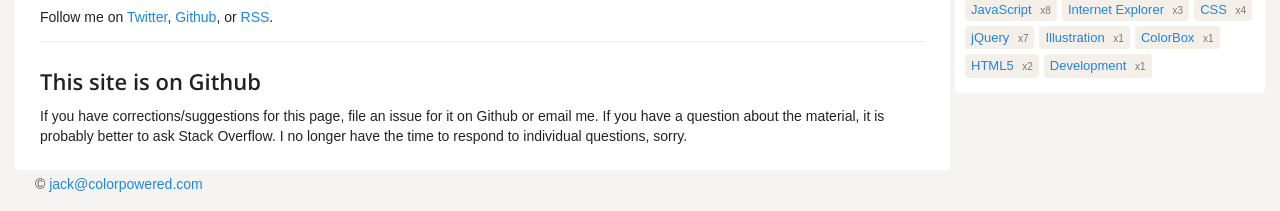
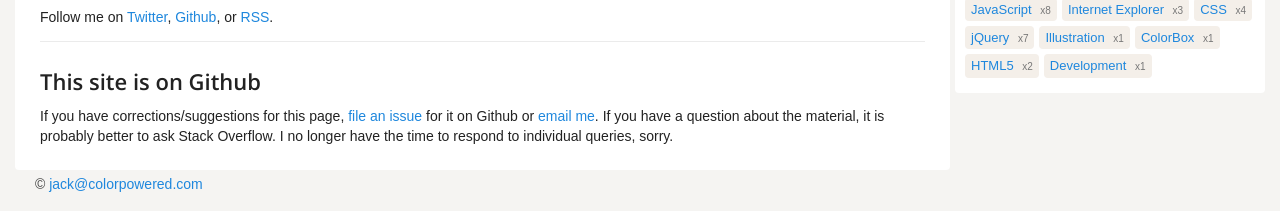
Before and after one commit to jackmoore/jackmoore.github.io, a Jekyll site: the page built from _posts/2011-10-05-tragedy-struck-on-threadless.md, in a window 1280 px wide. Shown: the part 740-951 px from the top of the page. Built offline with Jekyll 4.4.1, drawn with Linux system fonts in a browser that asks for light colours; nearby versions of some CDN libraries; Markdown is read by kramdown in place of the engine named in the settings; some of the changed lines change nothing that is shown.

Commit message:
Added link to repository

```diff
--- a/_layouts/post.html
+++ b/_layouts/post.html
@@ -1,8 +1,12 @@
 {% include header %}
 <h1>{{ page.title }}</h1>
 <hr>
+{% if page.date %}
 <p class='date'>{{ page.date | date: "%B %e, %Y" }}</p>
+{% endif %}
+{% if page.meta %}
 <p class='description'>{{ page.meta }}</p>
+{% endif %}
 <hr>
 {{ content }}
 <hr>
@@ -10,5 +14,5 @@
 <p>Follow me on <a href="https://twitter.com/#!/jacklmoore" rel='me'>Twitter</a>, <a href="https://github.com/jackmoore" rel='me'>Github</a>, or <a href="/rss">RSS</a>.</p>
 <hr>
 <h2>This site is on Github</h2>
-<p>If you have corrections/suggestions for this page, file an issue for it on Github or email me.  If you have a question about the material, it is probably better to ask Stack Overflow.  I no longer have the time to respond to individual questions, sorry.</p>
+<p>If you have corrections/suggestions for this page, <a href='https://github.com/jackmoore/jackmoore.github.com'>file an issue</a> for it on Github or <a href='mailto:hello@jacklmoore.com'>email me</a>.  If you have a question about the material, it is probably better to ask Stack Overflow.  I no longer have the time to respond to individual queries, sorry.</p>
 {% include footer %}
```
